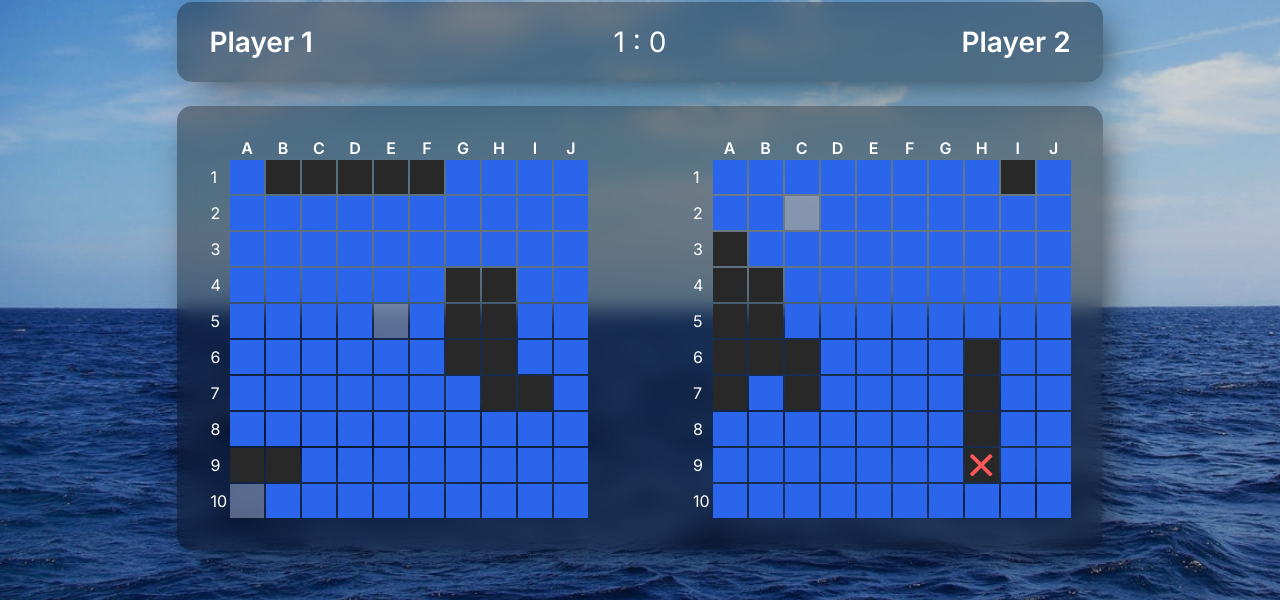
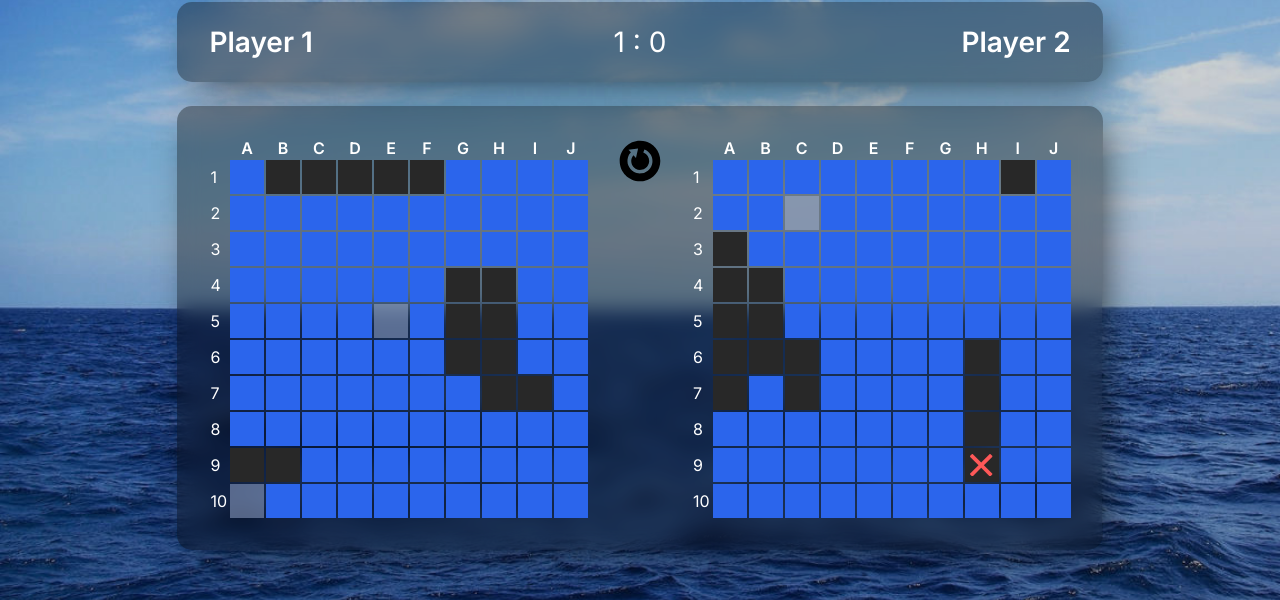
Before and after one commit to mikolajgraczyk/battleship-game-simulation, a React (Create React App) app: page / in a window 1280 px wide. Shown: the part 126-726 px from the top of the page. Built offline with nearby package versions, Linux system fonts and the light colour scheme.

Commit message:
added restart button

```diff
--- a/src/App.tsx
+++ b/src/App.tsx
@@ -7,10 +7,10 @@ import { StateContext } from "./interfaces";
 export const stateContext = createContext<StateContext>();
 
 function App() {
-  const { player1State, player2State, gameState } = useGameScripts();
+  const { player1State, player2State, gameState, restartGame } = useGameScripts();
 
   return (
-    <stateContext.Provider value={{ gameState, player1State, player2State }}>
+    <stateContext.Provider value={{ gameState, player1State, player2State, restartGame }}>
       <Header />
       <Main />
     </stateContext.Provider>
--- a/src/Main/index.tsx
+++ b/src/Main/index.tsx
@@ -1,17 +1,20 @@
 import { useContext } from "react";
 import { stateContext } from "../App";
 import Board from "../Board";
-import { StyledMain } from "./styled";
+import { StyledMain, RestartButton } from "./styled";
 import { StateContext } from "../interfaces";
+import { ReactComponent as RestartIcon } from "./RestartIcon.svg";
 
 const Main: React.FC = () => {
-  const { gameState, player1State, player2State } = useContext<StateContext>(stateContext);
+  const { gameState, player1State, player2State, restartGame } =
+    useContext<StateContext>(stateContext);
 
   return (
     <StyledMain lastAction={gameState.lastAction}>
       <div>
         <Board board={player1State.board} />
       </div>
+      <RestartButton onClick={() => restartGame()}><RestartIcon /></RestartButton>
       <div>
         <Board board={player2State.board} />
       </div>
--- a/src/Main/styled.ts
+++ b/src/Main/styled.ts
@@ -4,7 +4,7 @@ import { LastAction } from "../interfaces";
 export const StyledMain = styled.main<LastAction>`
   display: flex;
   flex-direction: row;
-  gap: 100px;
+  gap: 25px;
   justify-content: space-between;
   margin-top: 24px;
   padding: 30px;
@@ -52,3 +52,23 @@ export const StyledMain = styled.main<LastAction>`
       );
     `}
 `;
+
+export const RestartButton = styled.button`
+  background: none;
+  border: none;
+  padding: 0;
+  display: flex;
+  align-items: center;
+  width: 50px;
+  height: 50px;
+  transition: 0.2s;
+
+  &:hover{
+    cursor: pointer;
+    transform: scale(1.2);
+  }
+
+  &:active{
+    transform: rotate(180deg);
+  }
+`;
--- a/src/interfaces.ts
+++ b/src/interfaces.ts
@@ -15,6 +15,7 @@ export interface StateContext {
   player1State: PlayerState;
   player2State: PlayerState;
   gameState: GameState;
+  restartGame: () => void;
 }
 
 export interface Setup {
--- a/src/useGameScripts.ts
+++ b/src/useGameScripts.ts
@@ -51,10 +51,10 @@ export const useGameScripts = () => {
     if (prevState.board[rowTarget][colTarget] === "empty") {
       updatedBoard[rowTarget][colTarget] = "miss";
 
-      setGameState(prevState => ({
+      setGameState((prevState) => ({
         ...prevState,
         lastAction: "miss",
-      }))
+      }));
 
       return {
         ...prevState,
@@ -65,11 +65,10 @@ export const useGameScripts = () => {
     if (prevState.board[rowTarget][colTarget] === "ship") {
       prevState.board[rowTarget][colTarget] = "hit";
 
-      setGameState(prevState => ({
+      setGameState((prevState) => ({
         ...prevState,
         lastAction: "hit",
-      }))
-
+      }));
 
       return {
         ...prevState,
@@ -84,6 +83,15 @@ export const useGameScripts = () => {
       ...prevState,
       isPlayer1Turn: !prevState.isPlayer1Turn,
     }));
+  };
+
+  const restartGame = () => {
+    setGameState(initialGameState);
+    setPlayer1State(initializePlayerState);
+    setPlayer2State(initializePlayerState);
+
+    const intervalId = initializeMove();
+    clearInterval(intervalId);
   };
 
   const initializeMove = (): NodeJS.Timer => {
@@ -131,5 +139,5 @@ export const useGameScripts = () => {
     return () => clearInterval(intervalId);
   }, [gameState.isPlayer1Turn]);
 
-  return { player1State, player2State, gameState };
+  return { player1State, player2State, gameState, restartGame };
 };
```
Also changed, not shown: src/Main/RestartIcon.svg (added).
